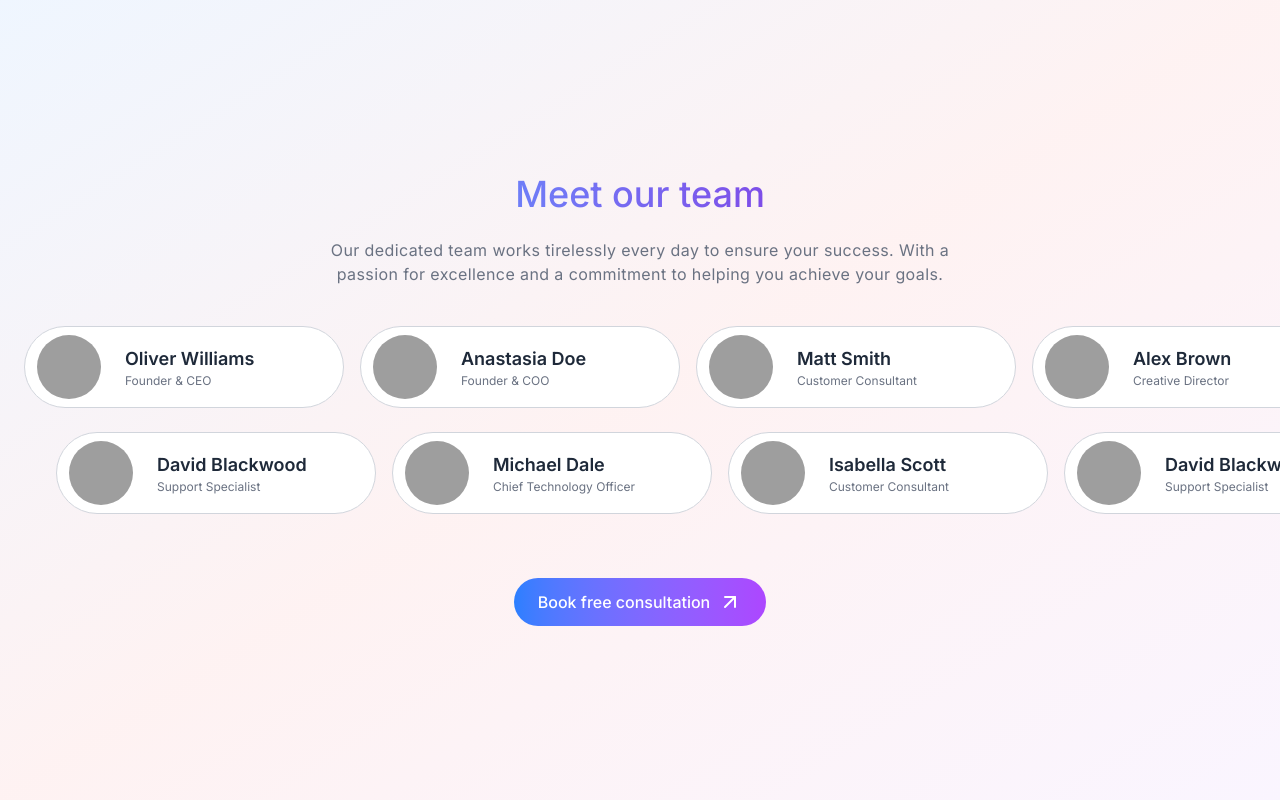
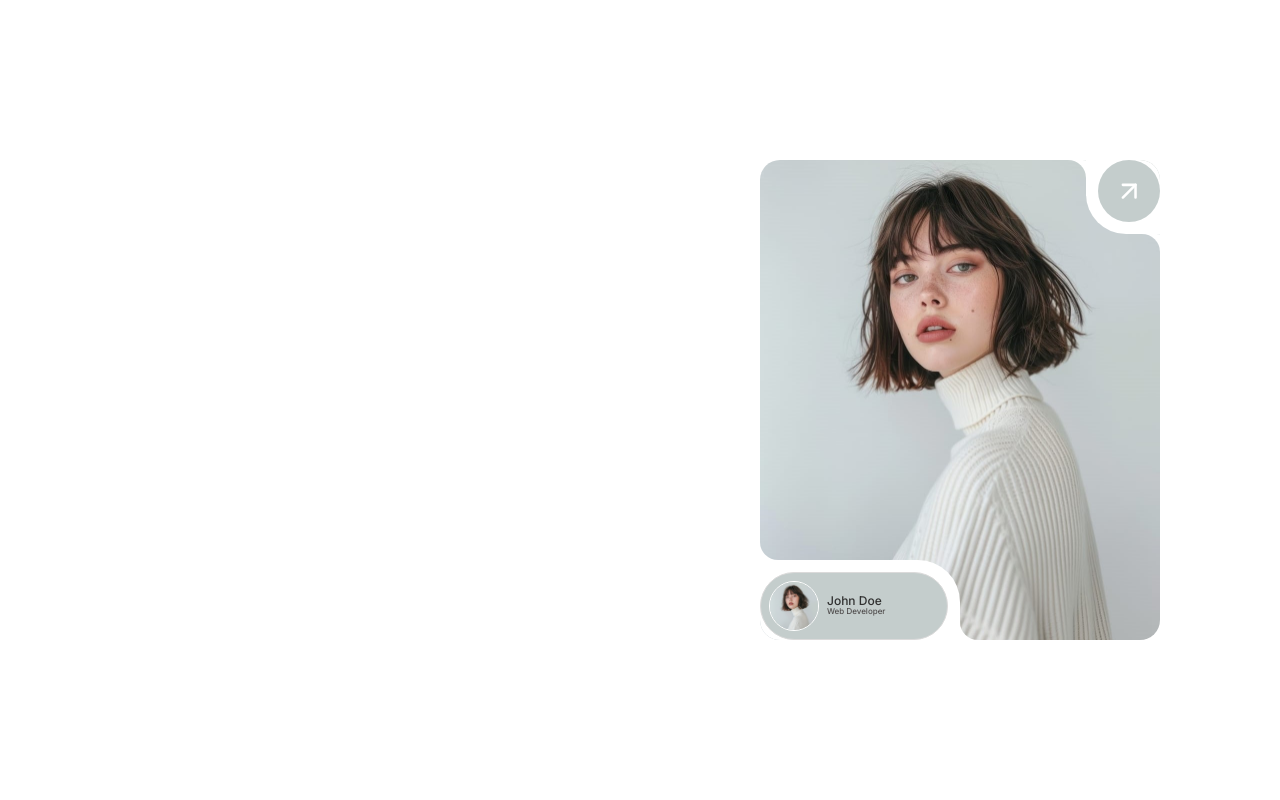
Before and after one commit to farijultanjim/content, a Next.js app: page / in a window 1280 px wide. Built offline with nearby package versions, Linux system fonts and the light colour scheme; grey boxes are pictures that could not be loaded; a small style sheet from the web is missing.

Commit message:
testing success

```diff
--- a/app/globals.css
+++ b/app/globals.css
@@ -12,8 +12,6 @@ body {
 
 }
 
-
-/* globals.css */
 .no-scrollbar::-webkit-scrollbar {
   display: none;
 }
--- a/app/page.jsx
+++ b/app/page.jsx
@@ -1,11 +1,14 @@
 "use client";
 
-import TeamSection from "@/components/TeamSection/TeamSection";
+import HealthHero from "@/components/HealthHero";
+import Testing from "@/components/testing/Testing";
+
 
 export default function Home() {
   return (
     <main>
-      <TeamSection />
+      <Testing />
+      {/* <HealthHero /> */}
     </main>
   );
 }
--- /dev/null
+++ b/components/testing/Testing.jsx
@@ -0,0 +1,40 @@
+import React from "react";
+
+import styles from "./testing.module.scss";
+import { ArrowUpRight } from "lucide-react";
+
+const Testing = () => {
+  return (
+    <div className="grid grid-cols-2">
+      <div></div>
+      <div className={styles.right}>
+        <div className={styles.card}>
+          <div className={styles.box}>
+            <div className={styles.imgBox}>
+              <img src="/profile.jpg" alt="profile" />
+            </div>
+            <div className={styles.icon}>
+              <ArrowUpRight className={styles.iconBox} />
+            </div>
+
+            <div className={styles.profile}>
+              <div className={styles.profileCard}>
+                <div className={styles.profileContainer}>
+                  <div className={styles.profileImg}>
+                    <img src="/profile-uncroped.jpg" alt="Profile" />
+                  </div>
+                  <div className={styles.profileInfo}>
+                    <h3>John Doe</h3>
+                    <p>Web Developer</p>
+                  </div>
+                </div>
+              </div>
+            </div>
+          </div>
+        </div>
+      </div>
+    </div>
+  );
+};
+
+export default Testing;
--- /dev/null
+++ b/components/testing/testing.module.scss
@@ -0,0 +1,183 @@
+.right {
+  display: flex;
+  flex-direction: column;
+  align-items: center;
+  justify-content: center;
+  height: 100vh;
+
+  // background-color: #c72727;
+
+  .card {
+    position: relative;
+    width: 400px;
+    height: 480px;
+    background-color: #fff;
+    border-radius: 1.25rem;
+    overflow: hidden;
+    // border: 1px solid #000;
+
+    .box {
+      width: 100%;
+      height: 100%;
+      background: #fff;
+      border-radius: 1.25rem;
+      overflow: hidden;
+
+      .imgBox {
+        position: absolute;
+        inset: 0;
+        img {
+          width: 100%;
+          height: 100%;
+          object-fit: cover;
+        }
+      }
+
+      .icon {
+        position: absolute;
+        top: -0.375rem;
+        right: -0.375rem;
+        width: 5rem;
+        height: 5rem;
+        background: #fff;
+        border-bottom-left-radius: 50%;
+        display: flex;
+        align-items: center;
+        justify-content: center;
+      }
+
+      .icon::before {
+        content: "";
+        position: absolute;
+        width: 2.25rem;
+        height: 2.25rem;
+        // background: goldenrod;
+        top: 0.355rem;
+        left: -2.25rem;
+        border-top-right-radius: 50%;
+        box-shadow: 0.9rem 0 0 0 #ffffff;
+      }
+      .icon::after {
+        content: "";
+        position: absolute;
+        width: 2.25rem;
+        height: 2.25rem;
+        // background: rgb(51, 218, 32);
+        top: 5rem;
+        right: 0.38rem;
+        border-top-right-radius: 50%;
+        box-shadow: 0.9rem 0 0 0 #ffffff;
+      }
+
+      .iconBox {
+        background-color: #C4CDCC;
+        border-radius: 50%;
+        display: flex;
+        align-items: center;
+        justify-content: center;
+        position: absolute;
+        top: 6px;
+        right: 6px;
+        width: 78%;
+        height: 78%;
+        z-index: 1;
+        padding: 1rem;
+        color: #fff;
+      }
+
+      .profile {
+        position: absolute;
+        bottom: 0;
+        left: 0;
+        width: 200px;
+        height: 5rem;
+        background-color: #ffffff;
+        display: flex;
+        align-items: center;
+        justify-content: center;
+        color: #fff;
+        font-weight: bold;
+        border-top-right-radius: 42px;
+      }
+      .profile::before {
+        content: "";
+        position: absolute;
+        width: 2.25rem;
+        height: 2.25rem;
+        // background: rgb(245, 166, 227);
+        top: -2.255rem;
+        left: 0rem;
+        border-bottom-left-radius: 50%;
+        box-shadow: -0.5rem 0.2rem 0 0 #ffffff;
+      }
+      .profile::after {
+        content: "";
+        position: absolute;
+        width: 2.25rem;
+        height: 2.25rem;
+        // background: rgb(245, 166, 227);
+        bottom: 0rem;
+        right: -2.25rem;
+        border-bottom-left-radius: 50%;
+        box-shadow: -0.5rem 0.2rem 0 0 #ffffff;
+      }
+
+
+      .profileCard{
+        background-color: #C4CDCC;
+        border-radius: 50px;
+        display: flex;
+        align-items: center;
+        position: absolute;
+        bottom: 0;
+        left: 0;;
+        width: 94%;
+        height: 85%;
+        z-index: 1;
+        padding: 8px;
+        border: 1px solid #dbdada;
+
+        .profileContainer{
+          display: flex;
+          align-items: center;
+          justify-content: start;
+          gap: 0.5rem;
+          width: 100%;
+          height: 100%;
+
+          .profileImg {
+            height: 50px;
+            width: 50px;
+            border-radius: 50%;
+            img {
+              width: 100%;
+              height: 100%;
+              object-fit: cover;
+              border-radius: 50%;
+              border: 1px solid #ffffff;
+            }
+          }
+
+          .profileInfo {
+            display: flex;
+            flex-direction: column;
+            align-items: flex-start;
+            h3 {
+              font-size: 12px;
+              color: #303030;
+              font-weight: 500;
+              line-height: 10px;
+
+            }
+            p {
+              font-size: 8px;
+              color: #514e4e;
+              font-weight: 500;
+              line-height: 10px;
+            }
+          }
+        }
+      }
+    }
+  }
+}
```
